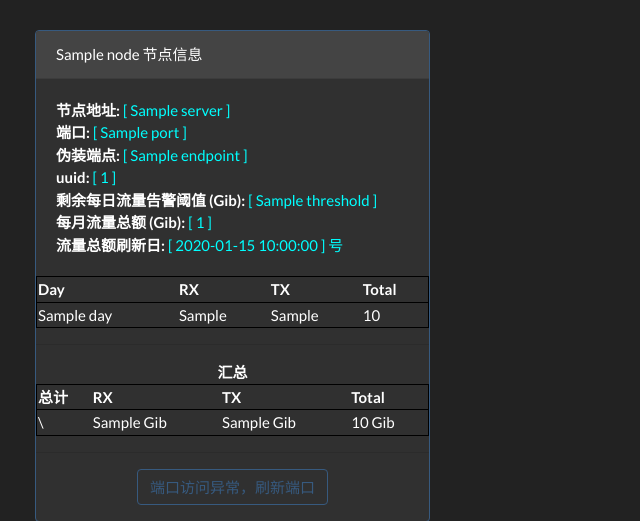
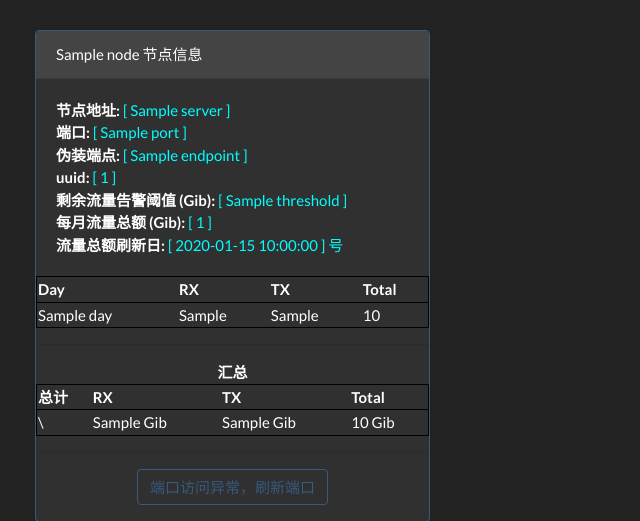
Before and after one commit to ShawnJim/net-jumper, a Flask app: template script/python/backend/templates/index.html in a window 1280 px wide. Shown: the top 521 px of the page, without its empty margins (0-640 px from the left). Run offline with Flask 3, Linux system fonts and the light colour scheme; the template is opened without the code that fills it: most values are stand-ins (such as "Sample title", 1, 10 or a date in 2020); parts of the project's set-up code (start-up, migrations or seed data) failed here and were passed over; some libraries are stand-ins or nearby versions.

Commit message:
update frontend。

```diff
--- a/script/python/backend/templates/db_index.html
+++ b/script/python/backend/templates/db_index.html
@@ -13,7 +13,7 @@
             <th>Port</th>
             <th>UUID</th>
             <th>Endpoint</th>
-            <th>剩余每日流量告警阈值 (Gib)</th>
+            <th>剩余流量告警阈值 (Gib)</th>
             <th>每月流量总额 (Gib)</th>
             <th>流量总额刷新日</th>
             <th>Actions</th>
--- a/script/python/backend/templates/index.html
+++ b/script/python/backend/templates/index.html
@@ -29,7 +29,7 @@
                         <b>uuid: </b><span style="color: aqua"> [ {{ node['uuid'] }} ] </span>
                     </span>
                     <span style="display: inline;">
-                        <b>剩余每日流量告警阈值 (Gib): </b><span style="color: aqua"> [ {{ node['threshold'] }} ] </span>
+                        <b>剩余流量告警阈值 (Gib): </b><span style="color: aqua"> [ {{ node['threshold'] }} ] </span>
                     </span>
                     <span style="display: inline;">
                         <b>每月流量总额 (Gib): </b><span style="color: aqua"> [ {{ node['total_amount_flow'] }} ] </span>
```
